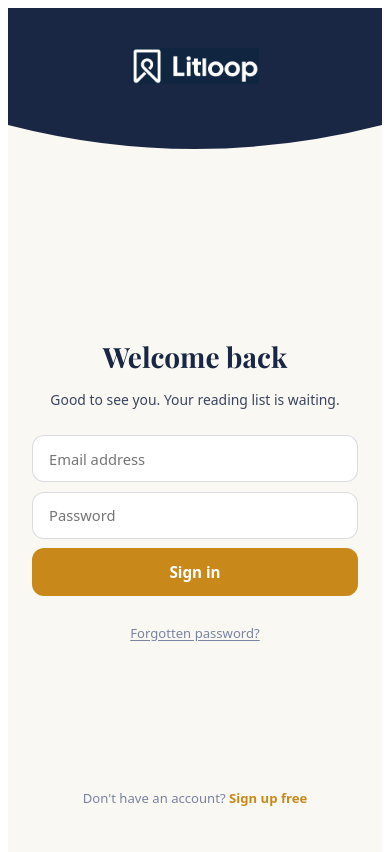
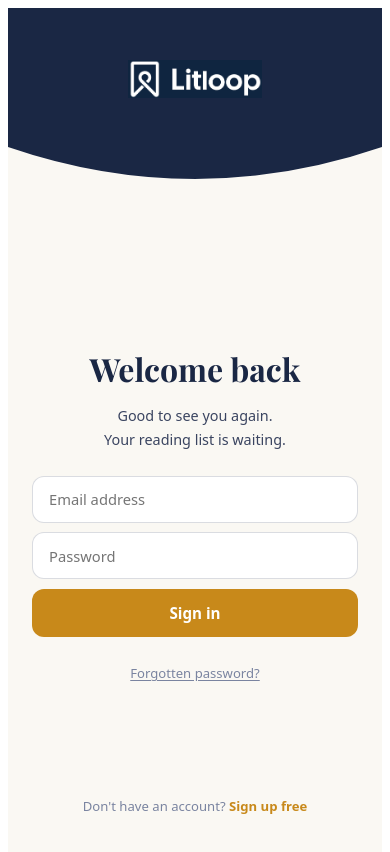
Before and after one commit to bluxon92-bit/litloop-app, a React (Vite) app: page / in a window 390 px wide. Shown: the top 852 px of the page. Built offline with nearby package versions, Linux system fonts and the light colour scheme; no server answers; a web font is replaced by a local one.

Commit message:
Update AuthForms.jsx

```diff
--- a/src/components/auth/AuthForms.jsx
+++ b/src/components/auth/AuthForms.jsx
@@ -8,9 +8,9 @@ const QUOTES = [
   { text: 'We read to know we are not alone.', attr: 'C.S. Lewis' },
   { text: 'A word after a word after a word is power.', attr: 'Margaret Atwood' },
   { text: 'Books and doors are the same thing. You open them, and you go through into another world.', attr: 'Jeanette Winterson' },
-  { text: 'I think books are like people, in the sense that they\'ll turn up in your life when you most need them.', attr: 'Emma Thompson' },
+  { text: "I think books are like people, in the sense that they'll turn up in your life when you most need them.", attr: 'Emma Thompson' },
   { text: 'One glance at a book and you hear the voice of another person, perhaps someone dead for 1,000 years. To read is to voyage through time.', attr: 'Carl Sagan' },
-  { text: 'If you don\'t like to read, you haven\'t found the right book.', attr: 'J.K. Rowling' },
+  { text: "If you don't like to read, you haven't found the right book.", attr: 'J.K. Rowling' },
   { text: 'We tell ourselves stories in order to live.', attr: 'Joan Didion' },
   { text: 'Some books leave us free and some books make us free.', attr: 'Ralph Waldo Emerson' },
   { text: 'Think before you speak. Read before you think.', attr: 'Fran Lebowitz' },
@@ -28,15 +28,7 @@ function useIsDesktop() {
   return desktop
 }
 
-function Field({ type = 'text', placeholder, value, onChange, required }) {
-  return (
-    <input
-      type={type}
-      placeholder={placeholder}
-      value={value}
-      onChange={onChange}
-      required={required}
-      style={{
+const fieldStyle = {
   width: '100%',
   boxSizing: 'border-box',
   padding: '0.78rem 1rem',
@@ -50,24 +42,37 @@ function Field({ type = 'text', placeholder, value, onChange, required }) {
   transition: 'border-color 0.15s',
   display: 'block',
   marginBottom: '0.6rem',
-      }}
-      onFocus={e => e.target.style.borderColor = 'var(--rt-navy)'}
-      onBlur={e => e.target.style.borderColor = 'var(--rt-border-md)'}
-    />
-  )
+}
+
+const submitStyle = {
+  width: '100%',
+  background: 'var(--rt-amber)',
+  color: '#fff',
+  border: 'none',
+  borderRadius: 12,
+  padding: '0.88rem',
+  fontFamily: 'var(--rt-font-body)',
+  fontSize: '0.95rem',
+  fontWeight: 700,
+  marginBottom: '0.9rem',
+  transition: 'opacity 0.15s',
+  cursor: 'pointer',
+}
+
+const smallLink = {
+  background: 'none', border: 'none', cursor: 'pointer', padding: 0,
+  fontFamily: 'var(--rt-font-body)', fontSize: '0.82rem',
 }
 
 export default function AuthForms() {
   const { signIn, signUp, resetPassword } = useAuthContext()
   const isDesktop = useIsDesktop()
-  const [mode, setMode]         = useState('login')
-  const [email, setEmail]       = useState('')
+  const [mode, setMode]     = useState('login')
+  const [email, setEmail]   = useState('')
   const [password, setPassword] = useState('')
   const [confirm, setConfirm]   = useState('')
-  const [msg, setMsg]           = useState(null)
-  const [loading, setLoading]   = useState(false)
-
-  // Pick a random quote once per mount — changes on each page load
+  const [msg, setMsg]       = useState(null)
+  const [loading, setLoading] = useState(false)
   const quote = useMemo(() => QUOTES[Math.floor(Math.random() * QUOTES.length)], [])
 
   function switchMode(next) {
@@ -97,152 +102,111 @@ export default function AuthForms() {
   }
 
   const msgEl = msg && (
-    <p style={{
-      fontSize: '0.82rem',
-      color: msg.error ? '#991b1b' : '#166534',
-      background: msg.error ? '#fef2f2' : '#f0fdf4',
-      padding: '0.6rem 0.85rem',
-      borderRadius: 10,
-      marginBottom: '0.75rem',
-      lineHeight: 1.5,
-    }}>{msg.text}</p>
+    <p style={{ fontSize: '0.82rem', color: msg.error ? '#991b1b' : '#166534', background: msg.error ? '#fef2f2' : '#f0fdf4', padding: '0.6rem 0.85rem', borderRadius: 10, marginBottom: '0.75rem', lineHeight: 1.5 }}>
+      {msg.text}
+    </p>
   )
 
-  const submitBtn = (label, loadingLabel) => (
-    <button type="submit" disabled={loading} style={{
-      width: '100%',
-      background: 'var(--rt-amber)',
-      color: '#fff',
-      border: 'none',
-      borderRadius: 12,
-      padding: '0.88rem',
-      fontFamily: 'var(--rt-font-body)',
-      fontSize: '0.95rem',
-      fontWeight: 700,
-      cursor: loading ? 'default' : 'pointer',
-      opacity: loading ? 0.7 : 1,
-      marginBottom: '0.9rem',
-      transition: 'opacity 0.15s',
-    }}>{loading ? loadingLabel : label}</button>
+  const heading = mode === 'forgot' ? 'Reset password' : mode === 'login' ? 'Welcome back' : 'Join Litloop'
+
+  // Sub rendered as two lines for login, single for others
+  const subEl = mode === 'login'
+    ? <p style={{ fontSize: '0.9rem', color: 'var(--rt-t2)', textAlign: isDesktop ? 'left' : 'center', lineHeight: 1.65, marginBottom: '1.5rem' }}>
+        Good to see you again.<br />Your reading list is waiting.
+      </p>
+    : mode === 'signup'
+    ? <p style={{ fontSize: '0.9rem', color: 'var(--rt-t2)', textAlign: isDesktop ? 'left' : 'center', lineHeight: 1.65, marginBottom: '1.5rem' }}>
+        Because books are better shared.<br />The reading tracker app built for real conversations.
+      </p>
+    : <p style={{ fontSize: '0.9rem', color: 'var(--rt-t2)', textAlign: isDesktop ? 'left' : 'center', lineHeight: 1.65, marginBottom: '1.5rem' }}>
+        Enter your email and we'll send you a reset link.
+      </p>
+
+  // ── Inline form JSX — no nested component functions to avoid remount bug ──
+  const formEl = mode === 'forgot' ? (
+    <form onSubmit={handleSubmit}>
+      <input type="email" placeholder="Email address" value={email} onChange={e => setEmail(e.target.value)} required style={fieldStyle}
+        onFocus={e => e.target.style.borderColor = 'var(--rt-navy)'} onBlur={e => e.target.style.borderColor = 'var(--rt-border-md)'} />
+      {msgEl}
+      <button type="submit" disabled={loading} style={{ ...submitStyle, opacity: loading ? 0.7 : 1, cursor: loading ? 'default' : 'pointer' }}>
+        {loading ? 'Sending…' : 'Send reset link'}
+      </button>
+    </form>
+  ) : mode === 'login' ? (
+    <form onSubmit={handleSubmit}>
+      <input type="email" placeholder="Email address" value={email} onChange={e => setEmail(e.target.value)} required style={fieldStyle}
+        onFocus={e => e.target.style.borderColor = 'var(--rt-navy)'} onBlur={e => e.target.style.borderColor = 'var(--rt-border-md)'} />
+      <input type="password" placeholder="Password" value={password} onChange={e => setPassword(e.target.value)} required style={fieldStyle}
+        onFocus={e => e.target.style.borderColor = 'var(--rt-navy)'} onBlur={e => e.target.style.borderColor = 'var(--rt-border-md)'} />
+      {msgEl}
+      <button type="submit" disabled={loading} style={{ ...submitStyle, opacity: loading ? 0.7 : 1, cursor: loading ? 'default' : 'pointer' }}>
+        {loading ? 'Signing in…' : 'Sign in'}
+      </button>
+      <p style={{ textAlign: isDesktop ? 'left' : 'center', fontSize: '0.82rem', color: 'var(--rt-t3)', marginBottom: 0 }}>
+        <button type="button" onClick={() => switchMode('forgot')} style={{ ...smallLink, color: 'var(--rt-t3)', textDecoration: 'underline', textUnderlineOffset: 2 }}>
+          Forgotten password?
+        </button>
+      </p>
+    </form>
+  ) : (
+    <form onSubmit={handleSubmit}>
+      <input type="email" placeholder="Email address" value={email} onChange={e => setEmail(e.target.value)} required style={fieldStyle}
+        onFocus={e => e.target.style.borderColor = 'var(--rt-navy)'} onBlur={e => e.target.style.borderColor = 'var(--rt-border-md)'} />
+      <input type="password" placeholder="Password (min. 8 characters)" value={password} onChange={e => setPassword(e.target.value)} required style={fieldStyle}
+        onFocus={e => e.target.style.borderColor = 'var(--rt-navy)'} onBlur={e => e.target.style.borderColor = 'var(--rt-border-md)'} />
+      <input type="password" placeholder="Confirm password" value={confirm} onChange={e => setConfirm(e.target.value)} required style={fieldStyle}
+        onFocus={e => e.target.style.borderColor = 'var(--rt-navy)'} onBlur={e => e.target.style.borderColor = 'var(--rt-border-md)'} />
+      {msgEl}
+      <button type="submit" disabled={loading} style={{ ...submitStyle, opacity: loading ? 0.7 : 1, cursor: loading ? 'default' : 'pointer' }}>
+        {loading ? 'Creating account…' : 'Create account'}
+      </button>
+    </form>
   )
 
-  const smallLink = {
-    background: 'none', border: 'none', cursor: 'pointer', padding: 0,
-    fontFamily: 'var(--rt-font-body)', fontSize: '0.82rem',
-  }
-
-  // ── Switch link rendered at bottom ────────────────────────
-  function SwitchLink() {
-    if (mode === 'forgot') return (
-      <p style={{ textAlign: 'center', fontSize: '0.82rem', color: 'var(--rt-t3)' }}>
-        <button onClick={() => switchMode('login')} style={{ ...smallLink, color: 'var(--rt-t3)', textDecoration: 'underline', textUnderlineOffset: 2 }}>
+  const switchLinkEl = mode === 'forgot' ? (
+    <p style={{ textAlign: isDesktop ? 'left' : 'center', fontSize: '0.82rem', color: 'var(--rt-t3)' }}>
+      <button type="button" onClick={() => switchMode('login')} style={{ ...smallLink, color: 'var(--rt-t3)', textDecoration: 'underline', textUnderlineOffset: 2 }}>
         Back to sign in
       </button>
     </p>
-    )
-    if (mode === 'login') return (
+  ) : mode === 'login' ? (
     <p style={{ textAlign: isDesktop ? 'left' : 'center', fontSize: '0.82rem', color: 'var(--rt-t3)' }}>
       Don't have an account?{' '}
-        <button onClick={() => switchMode('signup')} style={{ ...smallLink, color: 'var(--rt-amber)', fontWeight: 700 }}>
+      <button type="button" onClick={() => switchMode('signup')} style={{ ...smallLink, color: 'var(--rt-amber)', fontWeight: 700 }}>
         Sign up free
       </button>
     </p>
-    )
-    return (
+  ) : (
     <p style={{ textAlign: isDesktop ? 'left' : 'center', fontSize: '0.82rem', color: 'var(--rt-t3)' }}>
       Already have an account?{' '}
-        <button onClick={() => switchMode('login')} style={{ ...smallLink, color: 'var(--rt-amber)', fontWeight: 700 }}>
+      <button type="button" onClick={() => switchMode('login')} style={{ ...smallLink, color: 'var(--rt-amber)', fontWeight: 700 }}>
         Sign in
       </button>
     </p>
   )
-  }
-
-  // ── Form fields only (no heading/sub — those stay above) ──
-  function FormFields() {
-    if (mode === 'forgot') return (
-      <form onSubmit={handleSubmit}>
-        <Field type="email" placeholder="Email address" value={email} onChange={e => setEmail(e.target.value)} required />
-        {msgEl}
-        {submitBtn('Send reset link', 'Sending…')}
-      </form>
-    )
-    if (mode === 'login') return (
-      <form onSubmit={handleSubmit}>
-        <Field type="email" placeholder="Email address" value={email} onChange={e => setEmail(e.target.value)} required />
-        <Field type="password" placeholder="Password" value={password} onChange={e => setPassword(e.target.value)} required />
-        {msgEl}
-        {submitBtn('Sign in', 'Signing in…')}
-        <p style={{ textAlign: isDesktop ? 'left' : 'center', fontSize: '0.82rem', color: 'var(--rt-t3)', marginBottom: 0 }}>
-          <button onClick={() => switchMode('forgot')} style={{ ...smallLink, color: 'var(--rt-t3)', textDecoration: 'underline', textUnderlineOffset: 2 }}>
-            Forgotten password?
-          </button>
-        </p>
-      </form>
-    )
-    return (
-      <form onSubmit={handleSubmit}>
-        <Field type="email" placeholder="Email address" value={email} onChange={e => setEmail(e.target.value)} required />
-        <Field type="password" placeholder="Password (min. 8 characters)" value={password} onChange={e => setPassword(e.target.value)} required />
-        <Field type="password" placeholder="Confirm password" value={confirm} onChange={e => setConfirm(e.target.value)} required />
-        {msgEl}
-        {submitBtn('Create account', 'Creating account…')}
-      </form>
-    )
-  }
-
-  const heading = mode === 'forgot' ? 'Reset password'
-    : mode === 'login' ? 'Welcome back'
-    : 'Join Litloop'
-
-  const sub = mode === 'forgot' ? 'Enter your email and we\'ll send you a reset link.'
-    : mode === 'login' ? 'Good to see you. Your reading list is waiting.'
-    : 'Because books are better shared. The reading tracker app built for real conversations.'
 
   // ── Desktop ────────────────────────────────────────────────
   if (isDesktop) {
     return (
       <div style={{ minHeight: '100vh', background: 'var(--rt-cream)', display: 'flex', alignItems: 'stretch' }}>
-
-        {/* Left — navy panel */}
-        <div style={{
-          width: '40%', maxWidth: 460,
-          background: 'var(--rt-navy)',
-          display: 'flex', flexDirection: 'column',
-          justifyContent: 'space-between',
-          padding: '2.5rem 2.75rem',
-          flexShrink: 0,
-        }}>
+        <div style={{ width: '40%', maxWidth: 460, background: 'var(--rt-navy)', display: 'flex', flexDirection: 'column', justifyContent: 'space-between', padding: '2.5rem 2.75rem', flexShrink: 0 }}>
           <img src={logoSrc} alt="Litloop" style={{ height: 28, width: 'auto', objectFit: 'contain', objectPosition: 'left' }} />
-
           <div>
-            <p style={{
-              fontFamily: 'var(--rt-font-display)',
-              fontSize: 'clamp(0.95rem, 1.6vw, 1.2rem)',
-              fontStyle: 'italic',
-              color: 'rgba(255,255,255,0.78)',
-              lineHeight: 1.7,
-              borderLeft: '3px solid var(--rt-amber)',
-              paddingLeft: '1rem',
-              marginBottom: '0.75rem',
-            }}>"{quote.text}"</p>
+            <p style={{ fontFamily: 'var(--rt-font-display)', fontSize: 'clamp(0.95rem, 1.6vw, 1.2rem)', fontStyle: 'italic', color: 'rgba(255,255,255,0.78)', lineHeight: 1.7, borderLeft: '3px solid var(--rt-amber)', paddingLeft: '1rem', marginBottom: '0.75rem' }}>
+              "{quote.text}"
+            </p>
             <p style={{ fontSize: '0.78rem', color: 'rgba(255,255,255,0.4)', paddingLeft: '1rem' }}>— {quote.attr}</p>
           </div>
-
           <p style={{ fontSize: '0.75rem', color: 'var(--rt-amber)', opacity: 0.7, lineHeight: 1.5 }}>
             Free forever · No ads · No algorithms
           </p>
         </div>
-
-        {/* Right — form */}
         <div style={{ flex: 1, display: 'flex', alignItems: 'center', justifyContent: 'center', padding: '3rem 2rem' }}>
           <div style={{ width: '100%', maxWidth: 360 }}>
-            <h2 style={{ fontFamily: 'var(--rt-font-display)', fontSize: '1.6rem', fontWeight: 700, color: 'var(--rt-navy)', marginBottom: '0.4rem' }}>
-              {heading}
-            </h2>
-            <p style={{ fontSize: '0.87rem', color: 'var(--rt-t2)', lineHeight: 1.6, marginBottom: '1.5rem' }}>{sub}</p>
-            <FormFields />
-            <div style={{ marginTop: '1.25rem' }}><SwitchLink /></div>
+            <h2 style={{ fontFamily: 'var(--rt-font-display)', fontSize: '1.6rem', fontWeight: 700, color: 'var(--rt-navy)', marginBottom: '0.4rem' }}>{heading}</h2>
+            {subEl}
+            {formEl}
+            <div style={{ marginTop: '1.25rem' }}>{switchLinkEl}</div>
           </div>
         </div>
       </div>
@@ -251,37 +215,32 @@ export default function AuthForms() {
 
   // ── Mobile ─────────────────────────────────────────────────
   return (
-    <div style={{
-      minHeight: '100vh',
-      background: 'var(--rt-cream)',
-      fontFamily: 'var(--rt-font-body)',
-      display: 'flex',
-      flexDirection: 'column',
-    }}>
-      {/* Navy hero with curve */}
-      <div style={{ background: 'var(--rt-navy)', paddingTop: '2.5rem', textAlign: 'center', flexShrink: 0 }}>
-        <img src={logoSrc} alt="Litloop" style={{ height: 36, width: 'auto' }} />
-        <svg viewBox="0 0 400 48" preserveAspectRatio="none"
-          style={{ display: 'block', width: '100%', height: 48, marginTop: '2.25rem' }}>
-          <path d="M0 0 Q200 48 400 0 L400 48 L0 48 Z" fill="var(--rt-cream)" />
+    <div style={{ minHeight: '100vh', background: 'var(--rt-cream)', fontFamily: 'var(--rt-font-body)', display: 'flex', flexDirection: 'column' }}>
+
+      {/* Navy hero — paddingTop accounts for notch/safe area */}
+      <div style={{ background: 'var(--rt-navy)', paddingTop: 'max(3.25rem, env(safe-area-inset-top, 3.25rem))', textAlign: 'center', flexShrink: 0 }}>
+        <img src={logoSrc} alt="Litloop" style={{ height: 38, width: 'auto' }} />
+        <svg viewBox="0 0 400 64" preserveAspectRatio="none"
+          style={{ display: 'block', width: '100%', height: 64, marginTop: '2.75rem' }}>
+          <path d="M0 0 Q200 64 400 0 L400 64 L0 64 Z" fill="var(--rt-cream)" />
         </svg>
       </div>
 
-      {/* Form — vertically centred in remaining space, switch link pinned to bottom */}
+      {/* Form — centred in remaining space */}
       <div style={{ flex: 1, display: 'flex', flexDirection: 'column', justifyContent: 'space-between' }}>
         <div style={{ flex: 1, display: 'flex', alignItems: 'center', justifyContent: 'center' }}>
           <div style={{ width: '100%', maxWidth: 400, padding: '1.5rem 1.5rem 0', boxSizing: 'border-box' }}>
-            <h2 style={{ fontFamily: 'var(--rt-font-display)', fontSize: '1.75rem', fontWeight: 700, color: 'var(--rt-navy)', marginBottom: '0.4rem', textAlign: 'center' }}>
+            <h2 style={{ fontFamily: 'var(--rt-font-display)', fontSize: '2rem', fontWeight: 700, color: 'var(--rt-navy)', marginBottom: '0.4rem', textAlign: 'center' }}>
               {heading}
             </h2>
-            <p style={{ fontSize: '0.87rem', color: 'var(--rt-t2)', textAlign: 'center', lineHeight: 1.6, marginBottom: '1.5rem' }}>{sub}</p>
-            <FormFields />
+            {subEl}
+            {formEl}
           </div>
         </div>
 
-        {/* Switch link — pinned to bottom, always visible */}
-        <div style={{ padding: '1rem 1.5rem 2rem', textAlign: 'center' }}>
-          <SwitchLink />
+        {/* Switch link — pinned to bottom, respects safe area */}
+        <div style={{ padding: '1rem 1.5rem', paddingBottom: 'max(1.5rem, env(safe-area-inset-bottom, 1.5rem))', textAlign: 'center' }}>
+          {switchLinkEl}
         </div>
       </div>
     </div>
```
Lines whose indentation alone changed are shown as unchanged.
